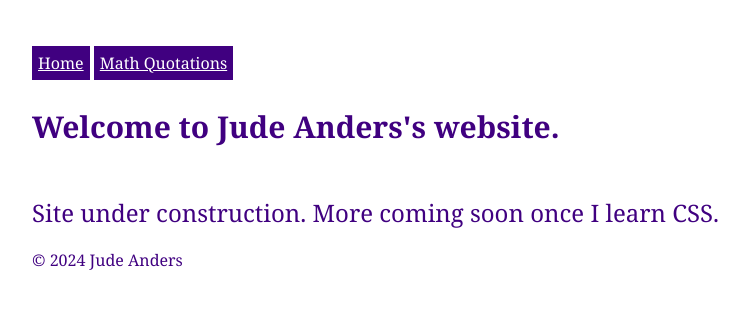
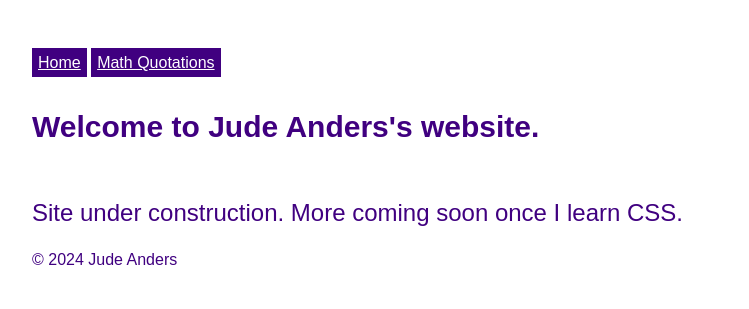
Before and after one commit to 1anderj/judeanders-website, a Jekyll site: the page built from index.html, in a window 1280 px wide. Shown: the top 309 px of the page, without its empty margins (22-771 px from the left). Built offline with Jekyll 4.4.1, drawn with Linux system fonts in a browser that asks for light colours; some web fonts are replaced.

Commit message:
Chivo Mono

```diff
--- a/_layouts/default.html
+++ b/_layouts/default.html
@@ -9,6 +9,9 @@
     <link rel="manifest" href="/site.webmanifest">
     <title>{{ page.title }} | {{ site.title }}</title>
     <link rel="stylesheet" media="screen" href="/assets/styles/normalize.css">
+    <link rel="preconnect" href="https://fonts.googleapis.com">
+<link rel="preconnect" href="https://fonts.gstatic.com" crossorigin>
+<link href="https://fonts.googleapis.com/css2?family=Chivo+Mono:ital,wght@0,100..900;1,100..900&display=swap" rel="stylesheet">
     {% assign cacheBust = site.time | date:'?v=%s' %}
     <link rel="stylesheet" media="screen" href="{{ "/assets/styles/styles.css" | relative_url | append: cacheBust }}">
   </head>
--- a/assets/styles/styles.css
+++ b/assets/styles/styles.css
@@ -1,7 +1,7 @@
 body {
   background-color: white;
   color: #400080;
-  font-family: "Cambria Math", "Cambria", "Chivo Mono", "Helvetica", fantasy;
+  font-family: "Chivo Mono", fantasy;
   font-weight: lighter;
   padding: 54px;
 }
```
